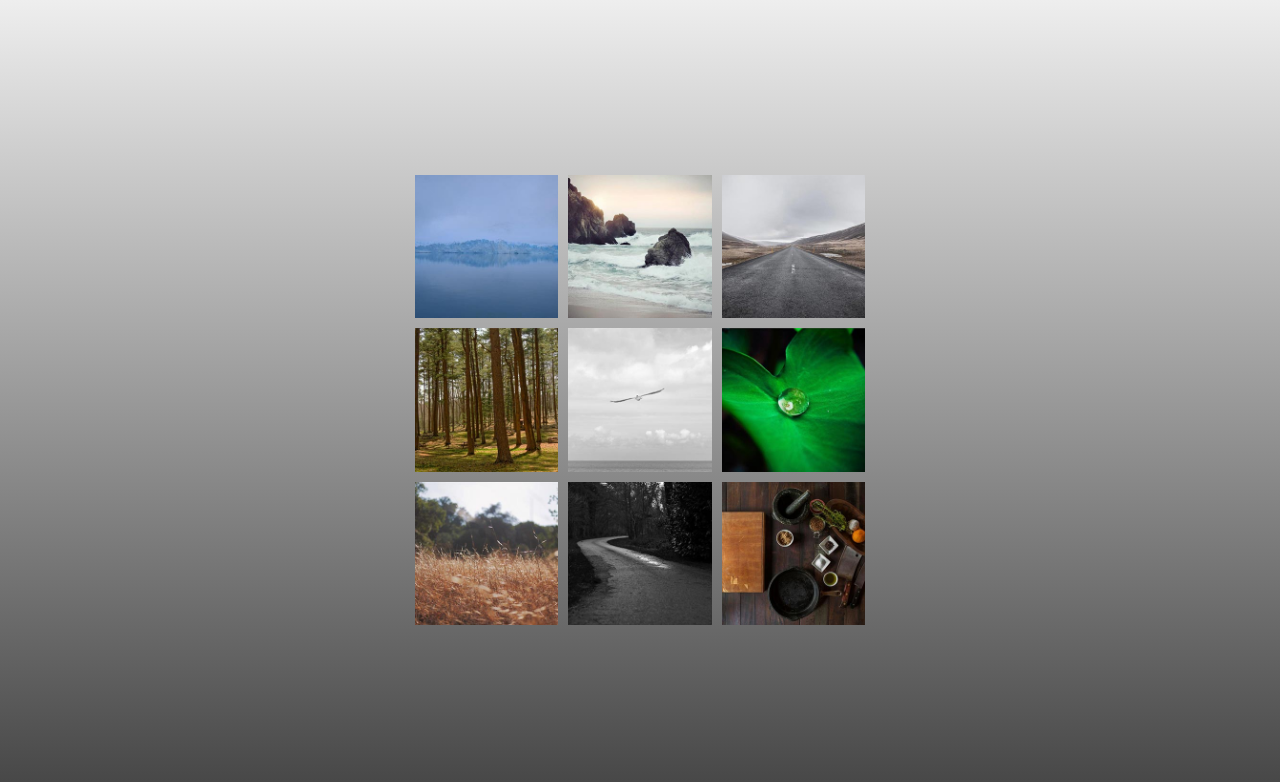
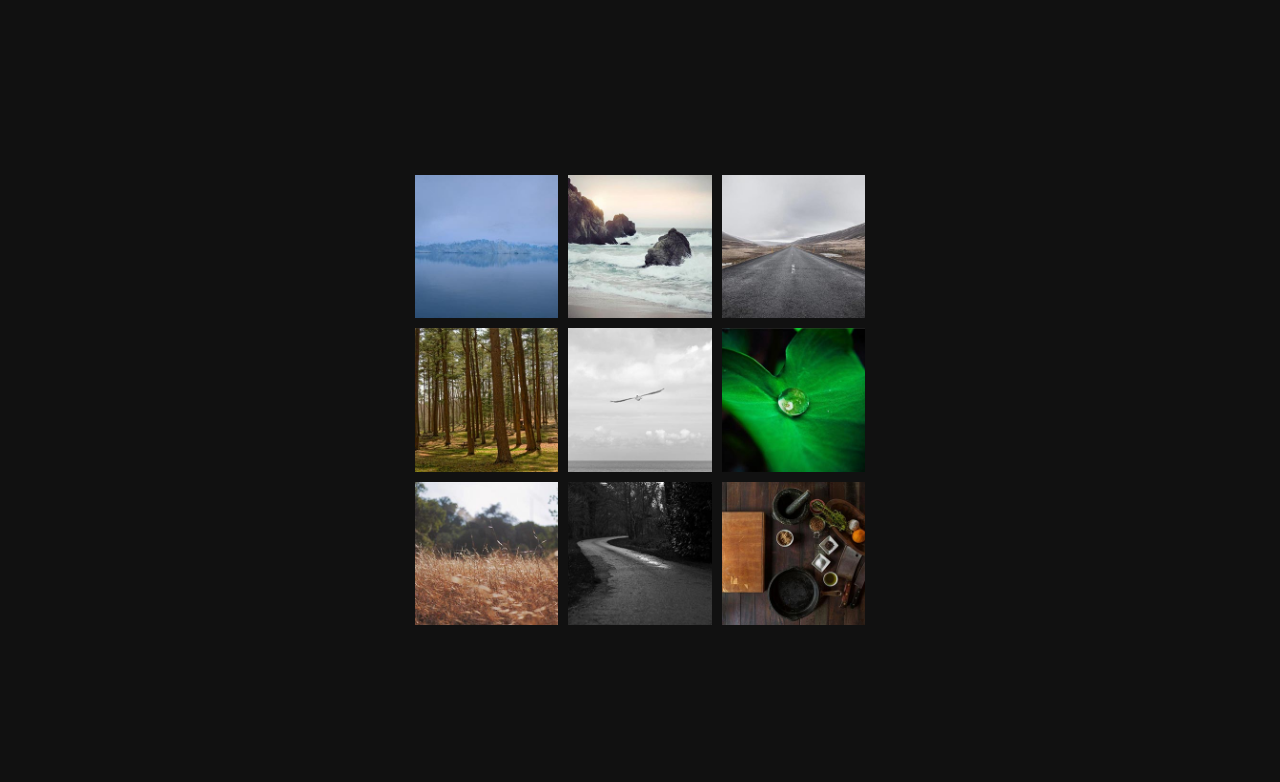
Before and after one commit to gsevillagarces/galeria-modal, a plain HTML site: page index.html in a window 1280 px wide. Drawn offline with Linux system fonts and the light colour scheme.

Commit message:
cambio en estilo bg a negro

```diff
--- a/css/style.css
+++ b/css/style.css
@@ -8,7 +8,7 @@ body{
 	display: flex;
 	justify-content: center;
 	align-items: center;
-	background-image: linear-gradient(to top, #444, #eee);
+	background-color:#111;
 }
 
 .galeria{
```
